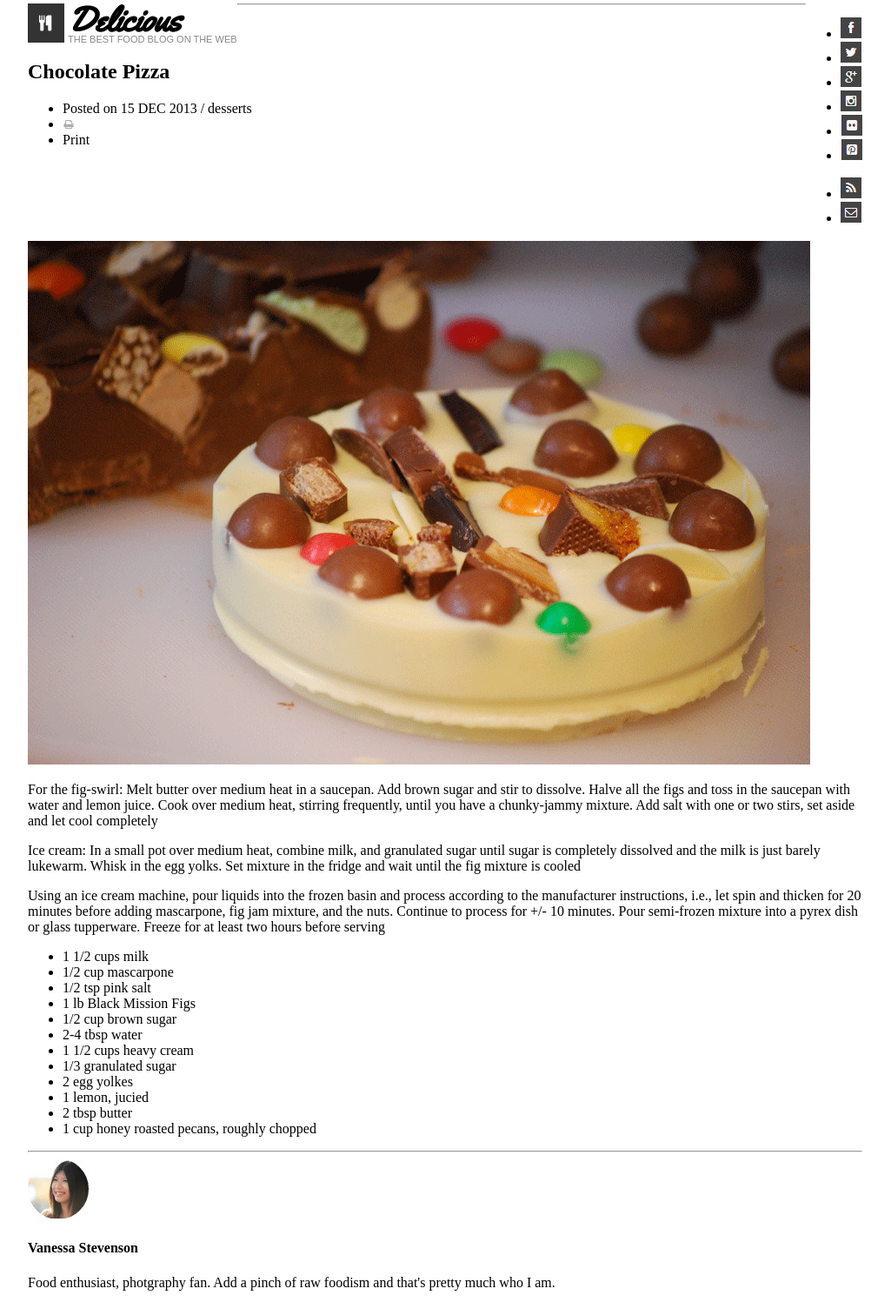
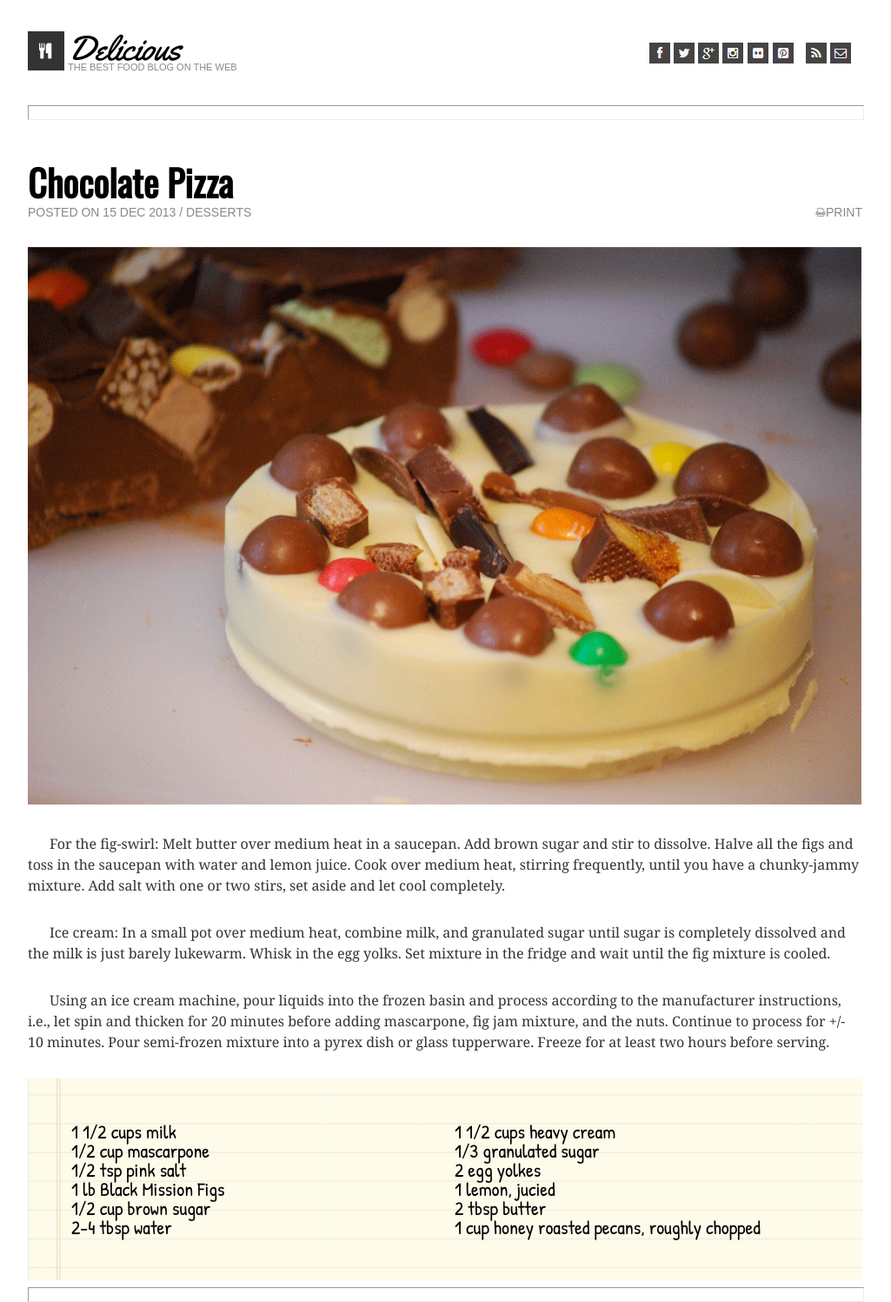
Before and after one commit to L-Stewart/chocolate-pizza, a plain HTML site: page index.html in a window 1280 px wide. Shown: the part 4-1501 px from the top of the page at 87% size, without its empty margins (128-1153 px from the left). Drawn offline with nearby package versions, Linux system fonts and the light colour scheme; a web font is replaced by a local one.

Commit message:
oops we should have committed this ages ago

```diff
--- a/index.html
+++ b/index.html
@@ -5,6 +5,7 @@
     <meta name="viewport" content="width=device-width, initial-scale=1.0">
     <meta http-equiv="X-UA-Compatible" content="ie=edge">
     <title>Chocolate Pizza</title>
+    <link rel="stylesheet" type="text/css" href="reset.css">
     <link rel="stylesheet" type="text/css" href="style.css">
     <link href="https://fonts.googleapis.com/css?family=Noto+Serif|Oswald|Patrick+Hand|Strait|Yellowtail" rel="stylesheet">
 </head>
@@ -41,33 +42,33 @@
 
         </div>
 
-        <hr>
 
     </header>
 
+
     <main>
-
-        <section>
+        <hr>
+        <section id="article-title">
 
             <h2>Chocolate Pizza</h2>
 
             <ul>
-                <li>Posted on 15 DEC 2013 / desserts</li>
+                <li>POSTED ON 15 DEC 2013 / DESSERTS</li>
+                <li>PRINT</li>
                 <li><img src="img/print-icon.png" alt="Print"></li>
-                <li>Print</li>
             </ul>
 
         </section>
 
-        <img src="img/choco-pizza.png" alt="White chocolate pizza with toppings">
+        <img src="img/choco-pizza.png" alt="White chocolate pizza with toppings" id="page-image">
 
         <article>
 
-            <p>For the fig-swirl: Melt butter over medium heat in a saucepan. Add brown sugar and stir to dissolve. Halve all the figs and toss in the saucepan with water and lemon juice. Cook over medium heat, stirring frequently, until you have a chunky-jammy mixture. Add salt with one or two stirs, set aside and let cool completely</p>
+            <p>For the fig-swirl: Melt butter over medium heat in a saucepan. Add brown sugar and stir to dissolve. Halve all the figs and toss in the saucepan with water and lemon juice. Cook over medium heat, stirring frequently, until you have a chunky-jammy mixture. Add salt with one or two stirs, set aside and let cool completely.</p>
 
-            <p>Ice cream: In a small pot over medium heat, combine milk, and granulated sugar until sugar is completely dissolved and the milk is just barely lukewarm. Whisk in the egg yolks. Set mixture in the fridge and wait until the fig mixture is cooled</p>
+            <p>Ice cream: In a small pot over medium heat, combine milk, and granulated sugar until sugar is completely dissolved and the milk is just barely lukewarm. Whisk in the egg yolks. Set mixture in the fridge and wait until the fig mixture is cooled.</p>
 
-            <p>Using an ice cream machine, pour liquids into the frozen basin and process according to the manufacturer instructions, i.e., let spin and thicken for 20 minutes before adding mascarpone, fig jam mixture, and the nuts. Continue to process for +/- 10 minutes. Pour semi-frozen mixture into a pyrex dish or glass tupperware. Freeze for at least two hours before serving</p>
+            <p>Using an ice cream machine, pour liquids into the frozen basin and process according to the manufacturer instructions, i.e., let spin and thicken for 20 minutes before adding mascarpone, fig jam mixture, and the nuts. Continue to process for +/- 10 minutes. Pour semi-frozen mixture into a pyrex dish or glass tupperware. Freeze for at least two hours before serving.</p>
 
         </article>
 
--- /dev/null
+++ b/reset.css
@@ -0,0 +1,48 @@
+/* http://meyerweb.com/eric/tools/css/reset/
+   v2.0 | 20110126
+   License: none (public domain)
+*/
+
+html, body, div, span, applet, object, iframe,
+h1, h2, h3, h4, h5, h6, p, blockquote, pre,
+a, abbr, acronym, address, big, cite, code,
+del, dfn, em, img, ins, kbd, q, s, samp,
+small, strike, strong, sub, sup, tt, var,
+b, u, i, center,
+dl, dt, dd, ol, ul, li,
+fieldset, form, label, legend,
+table, caption, tbody, tfoot, thead, tr, th, td,
+article, aside, canvas, details, embed,
+figure, figcaption, footer, header, hgroup,
+menu, nav, output, ruby, section, summary,
+time, mark, audio, video {
+	margin: 0;
+	padding: 0;
+	border: 0;
+	font-size: 100%;
+	font: inherit;
+	vertical-align: baseline;
+}
+/* HTML5 display-role reset for older browsers */
+article, aside, details, figcaption, figure,
+footer, header, hgroup, menu, nav, section {
+	display: block;
+}
+body {
+	line-height: 1;
+}
+ol, ul {
+	list-style: none;
+}
+blockquote, q {
+	quotes: none;
+}
+blockquote:before, blockquote:after,
+q:before, q:after {
+	content: '';
+	content: none;
+}
+table {
+	border-collapse: collapse;
+	border-spacing: 0;
+}
--- a/style.css
+++ b/style.css
@@ -5,6 +5,7 @@ body {
 
 header {
     height: 45px;
+    margin: 40px 0px 40px 0px;
 }
 
 #header-left {
@@ -23,7 +24,6 @@ header {
 #header-left li:first-child{
     font-family: 'Yellowtail', cursive;
     font-size: 40px;
-    font-weight: bold;
     line-height: 80%;
 }
 
@@ -35,8 +35,73 @@ header {
 
 #header-right {
     float: right;
+    height: 28px;
+    padding: 8px;
 }
 
-header hr{
+#header-right *{
+    list-style: none;
+    display: inline-block;
+}
 
+#header-right ul{
+    padding: 5px;
 }
+
+main hr{
+    display: block;
+    height: 15px;
+    width: 960px;
+}
+
+main hr:first-child{
+    margin-bottom: 50px;
+}
+
+h2{
+    font-family: 'Oswald', sans-serif;
+    font-size: 42px;
+    font-weight: bold;
+}
+
+#article-title li{
+    float: right;
+    list-style: none;
+    font-family: 'Strait', sans-serif;
+    color: #888;
+    font-size: 14px;
+    line-height: 200%;
+}
+
+#article-title li:first-child{
+    float: left;
+}
+
+#page-image{
+    width: 960px;
+    height: auto;
+    margin: 25px 0px 30px 0px;
+}
+
+p{
+    font-family: 'Noto Serif', serif;
+    color: #333;
+    line-height: 150%;
+    font-size: 16px;
+}
+
+article > p{
+    text-indent: 25px;
+    padding-bottom: 30px;
+}
+
+#ingredients{
+    background-image: url(img/list-bg.png);
+    background-position: center;
+    background-repeat: no-repeat;
+    background-size: cover;
+    column-count: 2;
+    padding: 50px;
+    font-family: 'Patrick Hand', cursive;
+    font-size: 22px;
+}
```
